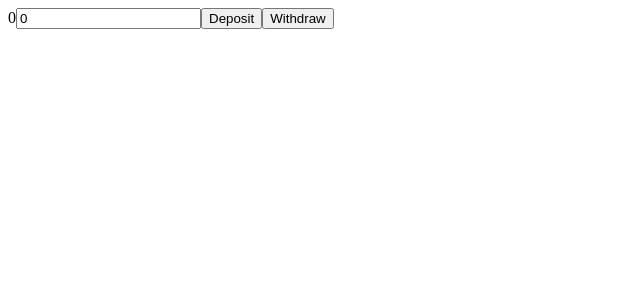
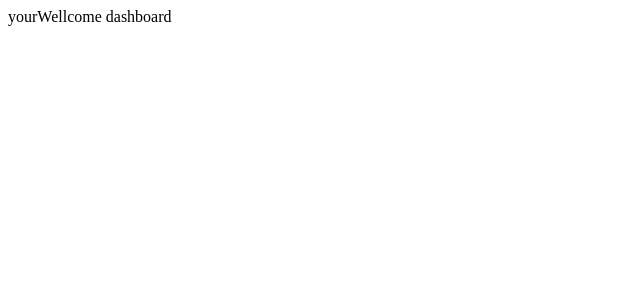
Before and after one commit to AmirTaki/react-course, a React (Vite) app: page /dashboard in a window 1280 px wide. Shown: the top 300 px of the page, without its empty margins (0-640 px from the left). Built offline with nearby package versions, Linux system fonts and the light colour scheme.

Commit message:
React Router dom

```diff
--- a/package.json
+++ b/package.json
@@ -11,7 +11,8 @@
   },
   "dependencies": {
     "react": "^19.1.0",
-    "react-dom": "^19.1.0"
+    "react-dom": "^19.1.0",
+    "react-router-dom": "^7.6.3"
   },
   "devDependencies": {
     "@eslint/js": "^9.25.0",
--- a/src/App.jsx
+++ b/src/App.jsx
@@ -1,27 +1,18 @@
-import { useReducer, useState } from "react"
+import { BrowserRouter, Route, Routes } from "react-router-dom"
+import Homepage from "./pages/Homepage"
+import Dashboard from "./pages/Dashboard"
+import PageNotFound from "./pages/PageNotFound"
 
 function App() {
-    const [amount, setAmount] = useState(0)
-    const [state, dispatch] = useReducer(reducer, {balance: 0});
-    function reducer(state, action){
-      if(action.type === "add"){
-        return {...state, balance : state.balance +  action.payload}
-      }
-      if(action.type === "sub"){
-        return {...state, balance : state.balance - action.payload}
-      }
-    }
+
   return (
-    <>
-      {state.balance}
-      <input type="text" value = {amount} onChange={(e)=>{setAmount(e.target.value)}}/>
-      <button onClick={()=>dispatch({type : "add", payload : Number (amount)})}>
-        Deposit
-      </button>
-      <button  onClick={()=>dispatch({type : "sub", payload : Number(amount)})}>
-        Withdraw
-      </button>
-    </>
+    <BrowserRouter>
+      <Routes>
+        <Route path = "/" element = {<Homepage/>}  />
+        <Route path = "/dashboard" element ={<Dashboard />} />
+        <Route path = "*" element = {<PageNotFound />} />
+      </Routes>
+    </BrowserRouter>
   )
 }
 
--- /dev/null
+++ b/src/pages/Dashboard.jsx
@@ -0,0 +1,7 @@
+export default function Dashboard  () {
+    return(
+        <>
+            yourWellcome dashboard
+        </>
+    )
+}
--- /dev/null
+++ b/src/pages/Homepage.jsx
@@ -0,0 +1,7 @@
+export default function HomePage   () {
+    return (
+        <>
+            yourWellcome homepage
+        </>
+    )
+}
--- /dev/null
+++ b/src/pages/PageNotFound.jsx
@@ -0,0 +1,6 @@
+export default function PageNotFound (){
+
+    return <>
+        Page Not Found
+    </>
+}
```
Also changed, not shown: 1 other file (tests, documents, lock files or other folders).
